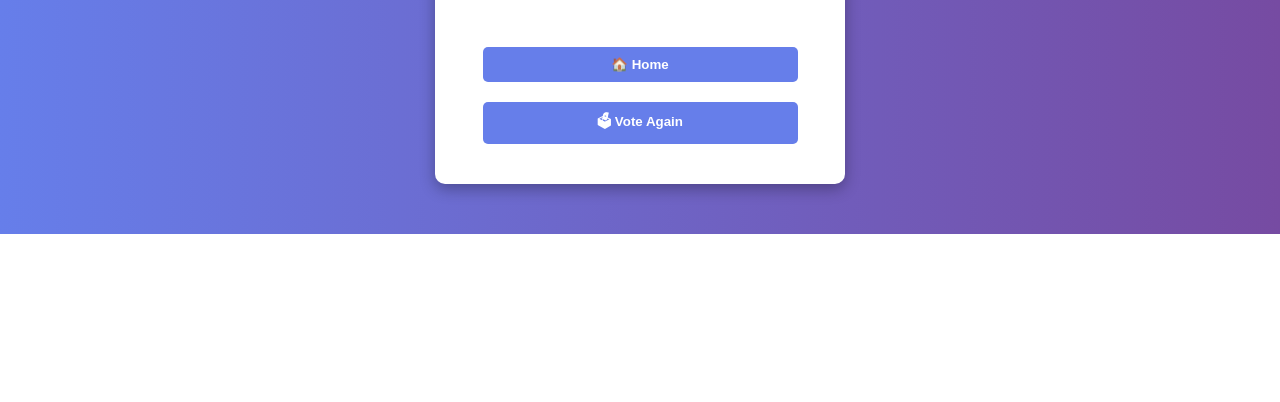
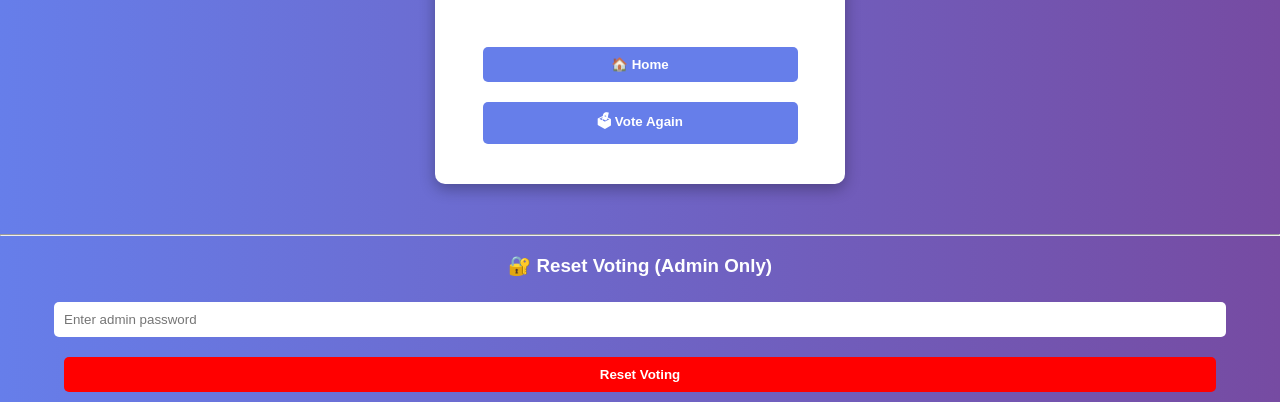
Before and after one commit to hetpatel1912/voting-system, a Flask app: page /result in a window 1280 px wide. Shown: the part 939-1341 px from the top of the page. Before the commit the page ends 1173 px from the top, so only its background shows below. Run offline with Flask 3, Linux system fonts and the light colour scheme.

Commit message:
added password protected reset feature

```diff
--- a/app.py
+++ b/app.py
@@ -1,5 +1,5 @@
 from flask import Flask, render_template, request, redirect
-
+ADMIN_PASSWORD = "admin123"
 app = Flask(__name__)
 
 # ================= DSA STRUCTURES =================
@@ -132,6 +132,20 @@ def result():
         found=found
     )
 
+@app.route("/reset", methods=["POST"])
+def reset():
+    global votes, voted_users, vote_list
+
+    password = request.form.get("password")
+
+    if password == ADMIN_PASSWORD:
+        votes = {"A": 0, "B": 0, "C": 0}
+        voted_users = set()
+        vote_list = VoteLinkedList()
+        return redirect("/")
+    else:
+        return "❌ Wrong Password!"
+
 # Run Server
 if __name__ == "__main__":
     app.run()
--- a/templates/result.html
+++ b/templates/result.html
@@ -87,6 +87,16 @@
     <a href="/vote"><button>🗳 Vote Again</button></a>
 
 </div>
+<hr>
+
+<h3>🔐 Reset Voting (Admin Only)</h3>
+
+<form method="POST" action="/reset">
+    <input type="password" name="password" placeholder="Enter admin password" required>
+    <button type="submit" style="background:red; color:white;">Reset Voting</button>
+</form>
+
+
 
 </body>
 </html>
```
